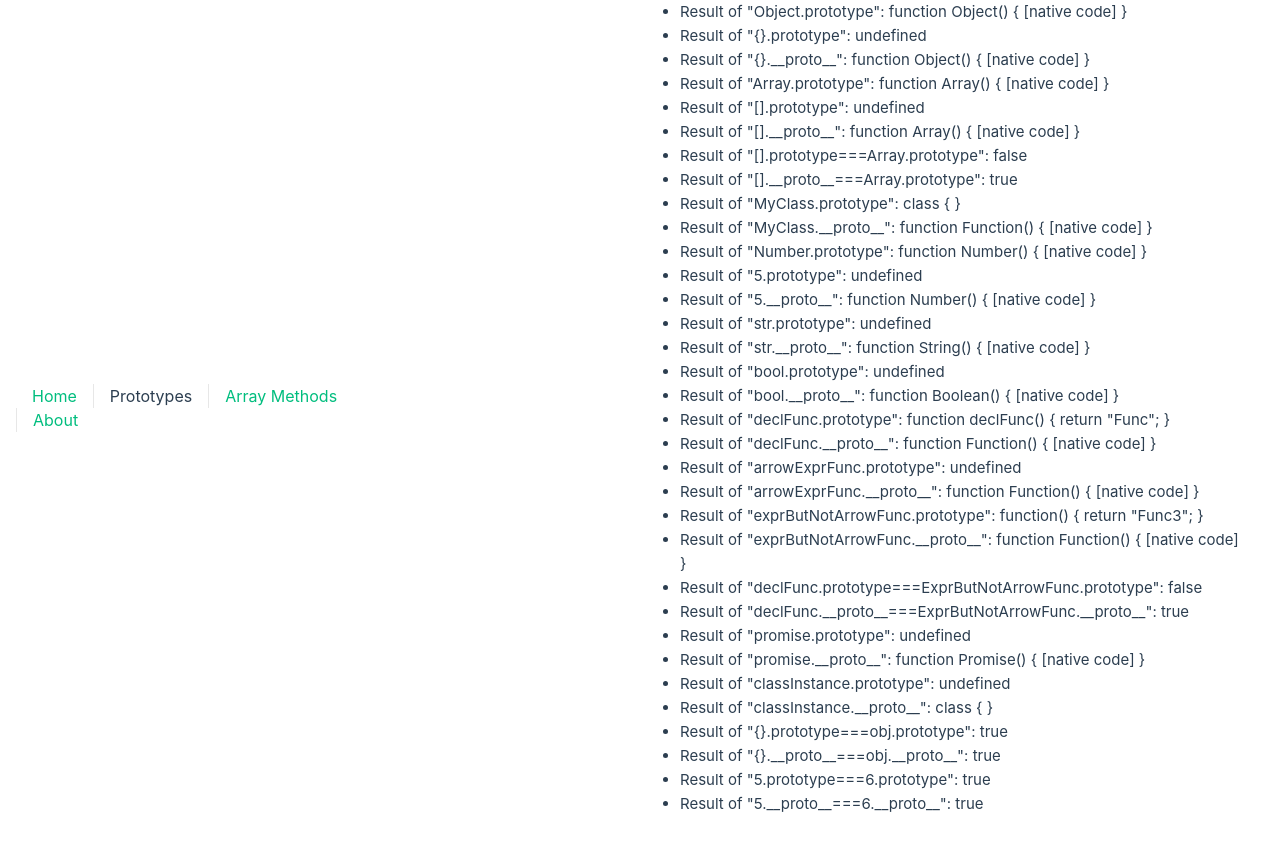
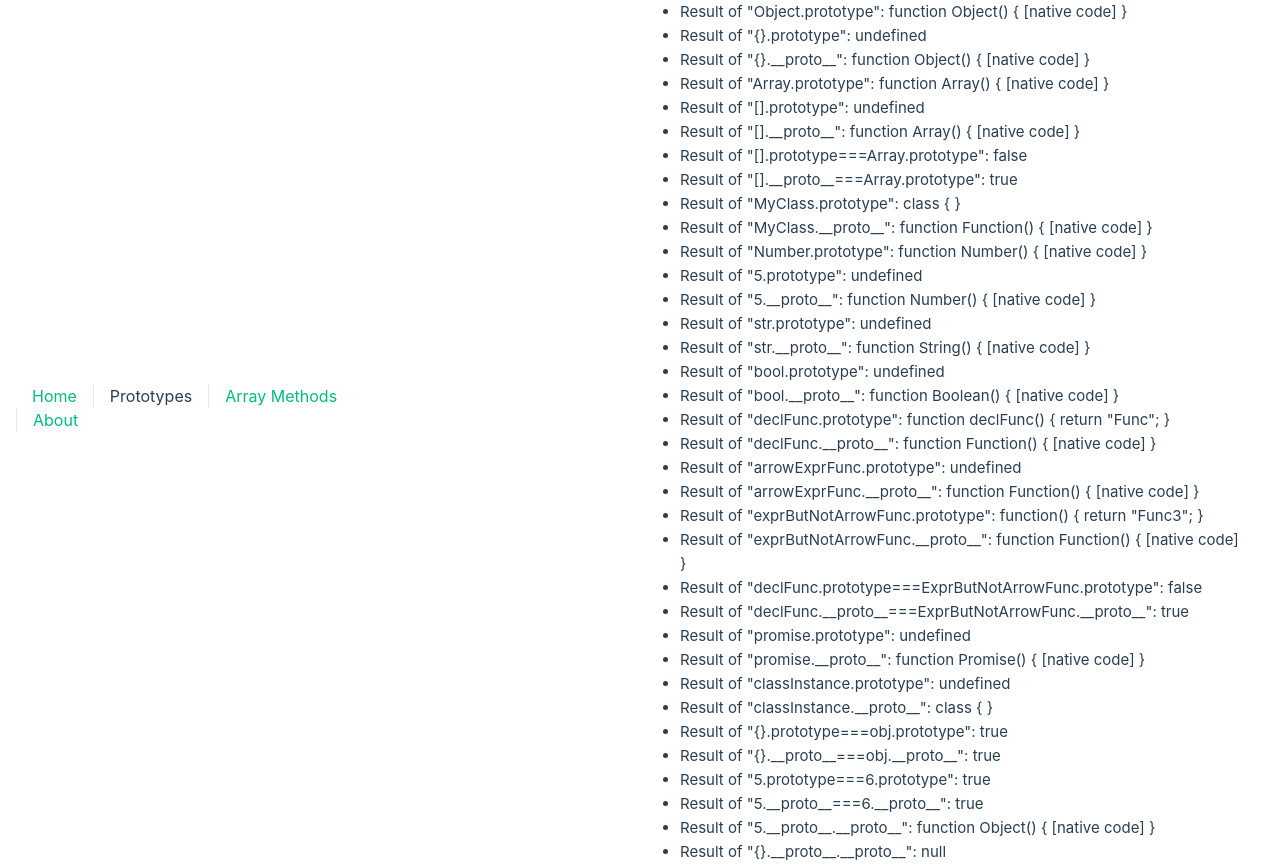
Before and after one commit to Bina288/js-research, a Vue app: page /prototypes in a window 1280 px wide. Before the commit the page ends 816 px from the top, so only its background shows below. Built offline with nearby package versions, Linux system fonts and the light colour scheme.

Commit message:
Test proto.proto in prototypes

```diff
--- a/src/features/prototypes.js
+++ b/src/features/prototypes.js
@@ -86,6 +86,8 @@ const resultobj = {
   '5.__proto__===6.__proto__': safeToString(
     numb.__proto__ === nextNumb.__proto__,
   ),
+  '5.__proto__.__proto__': safeToString(numb.__proto__.__proto__.constructor),
+  '{}.__proto__.__proto__': safeToString({}.__proto__.__proto__),
 }
 
 console.log('resultobj', resultobj)
```
